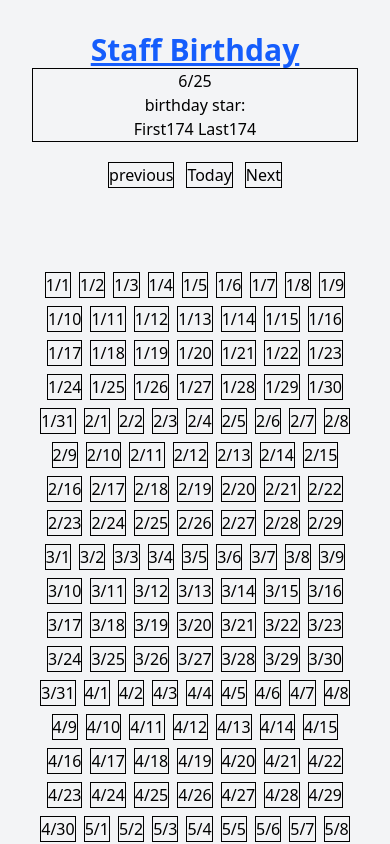
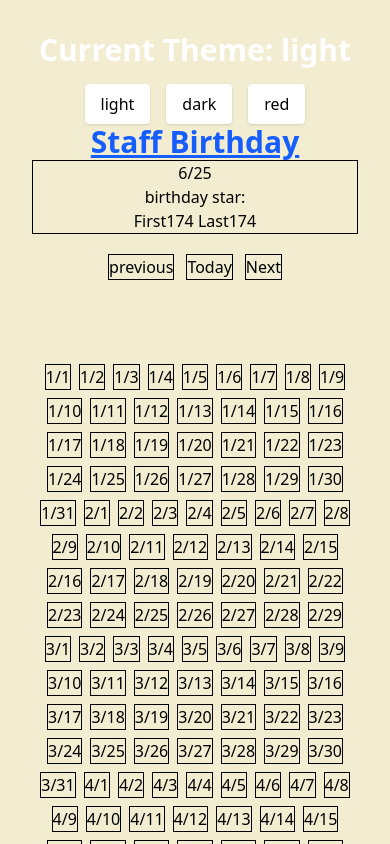
Before and after one commit to edpau/bdaytracker-frontend, a React (Vite) app: page / in a window 390 px wide. Shown: the top 844 px of the page. Built offline with nearby package versions, Linux system fonts and the light colour scheme; no server answers.

Commit message:
feat: integrate theme toggling and custom breakpoints using Tailwind v4 @theme

```diff
--- a/src/App.tsx
+++ b/src/App.tsx
@@ -46,9 +46,15 @@ const dayIndexToMonthDayMap: { month: number; day: number }[] = (() => {
 
 const todayIndex: number = getDayIndexFromDate();
 
+// theme controller
+const themes = ['light', 'dark', 'red'] as const;
+type Theme = (typeof themes)[number];
+
 function App() {
   const [staffByDay, setStaffByDay] = useState<Staff[][]>([]);
   const [currentDateIndex, setCurrentDateIndex] = useState<number>(todayIndex);
+
+  const [theme, setTheme] = useState<Theme>('light');
 
   // TODO: move fetch logic into api.ts and add loading/error states
   const fetchData = async (): Promise<void> => {
@@ -74,6 +80,14 @@ function App() {
   useEffect(() => {
     fetchData();
   }, []);
+
+  // theme controller
+  useEffect(() => {
+    // Remove all theme classes
+    themes.forEach((t) => document.documentElement.classList.remove(t));
+    // Add selected theme
+    document.documentElement.classList.add(theme);
+  }, [theme]);
 
   const handleSelectDate = (dateIndex: number): void => {
     setCurrentDateIndex(dateIndex);
@@ -112,7 +126,23 @@ function App() {
   };
 
   return (
-    <div className="min-h-screen bg-gray-100 p-8 text-center">
+    <div className="bg-background min-h-screen p-8 text-center">
+      {/* theme controller */}
+      <div className="flex flex-col items-center justify-center gap-4 text-white">
+        <h1 className="text-3xl font-bold">Current Theme: {theme}</h1>
+        <div className="flex gap-4">
+          {themes.map((t) => (
+            <button
+              key={t}
+              onClick={() => setTheme(t)}
+              className="rounded bg-white px-4 py-2 text-black shadow transition-transform hover:scale-105"
+            >
+              {t}
+            </button>
+          ))}
+        </div>
+      </div>
+
       <h1 className="text-3xl font-bold text-blue-600 underline">
         Staff Birthday
       </h1>
--- a/src/index.css
+++ b/src/index.css
@@ -1,6 +1,33 @@
-@import "tailwindcss";
+@import 'tailwindcss';
+
+@theme {
+  /* we just redefined those three breakpoints
+  but did not replace all default break point */
+  --breakpoint-sm: 480px;
+  --breakpoint-md: 768px;
+  --breakpoint-lg: 976px;
+
+  --color-background: rgba(var(--background));
+  --color-orange-500: #ffa500;
+}
 
 /* Global transition for theme color changes */
 * {
   @apply transition-colors duration-300;
 }
+
+:root {
+  --background: 242, 237, 208;
+}
+
+.light {
+  --background: 242, 237, 208;
+}
+
+.dark {
+  --background: 21, 21, 20;
+}
+
+.red {
+  --background: 225, 76, 76;
+}
```
